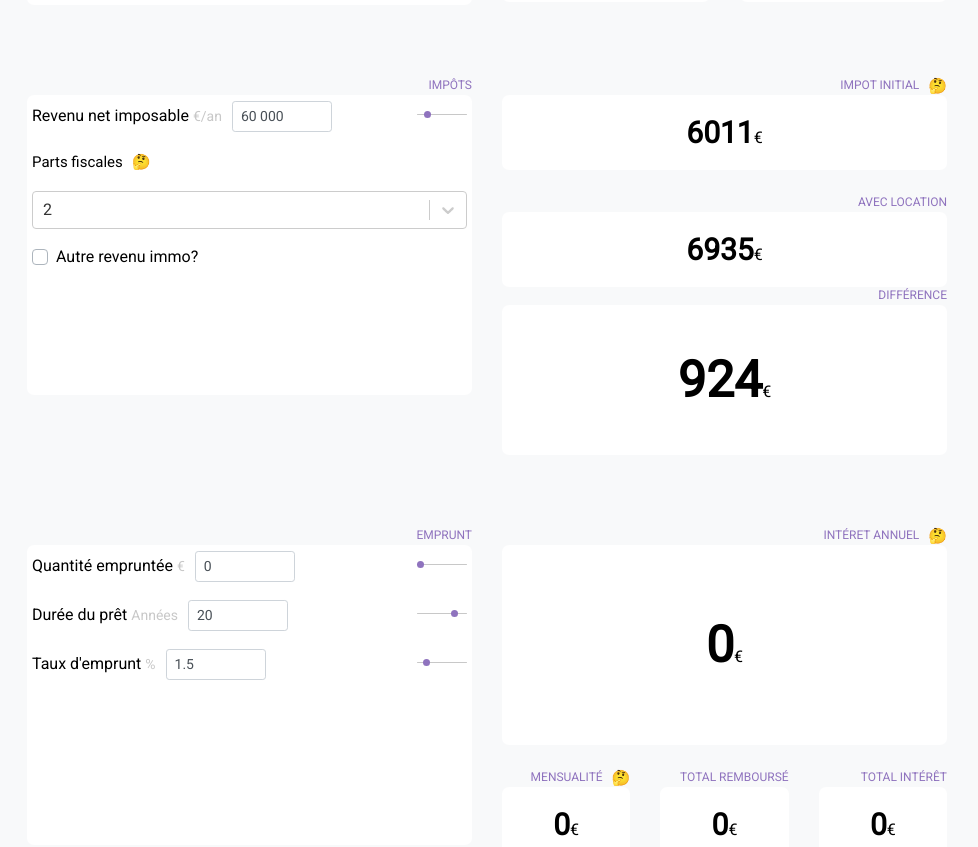
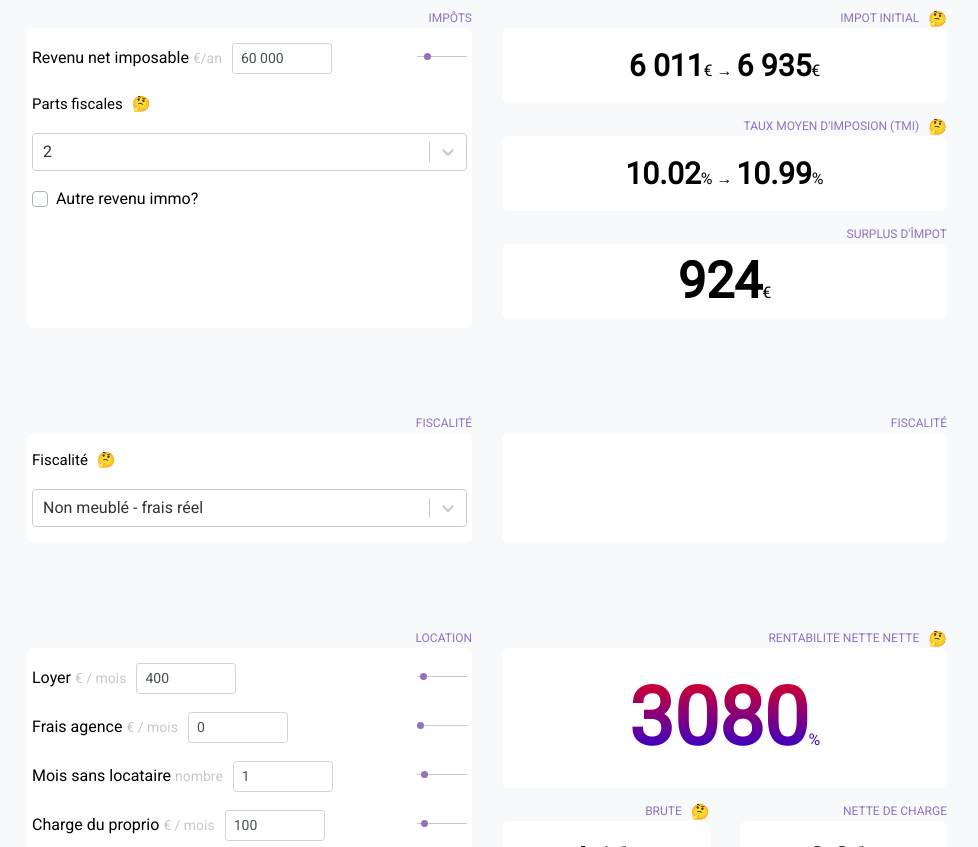
Before and after one commit to holtzy/immo-renta, a Gatsby site: page / in a window 1280 px wide. Shown: the part 743-1590 px from the top of the page, without its empty margins (153-1131 px from the left). Built offline with nearby package versions, Linux system fonts and the light colour scheme; Gatsby itself is replaced by a stand-in of ours.

Commit message:
small layout improvement

```diff
--- a/gatsby-config.js
+++ b/gatsby-config.js
@@ -20,6 +20,18 @@ module.exports = {
             },
         },
         `gatsby-plugin-react-helmet`,
-        `gatsby-plugin-less`
+        `gatsby-plugin-less`,
+        {
+            resolve: `gatsby-plugin-manifest`,
+            options: {
+                name: `Immo Renta`,
+                short_name: `Immo Renta`,
+                start_url: `/`,
+                background_color: `#f7f0eb`,
+                theme_color: `#69b3a2`,
+                display: `standalone`,
+                icon: `static/logo/Home_single_big.png`
+            },
+        }
     ]
 }
--- a/src/components/ClassicNumber.tsx
+++ b/src/components/ClassicNumber.tsx
@@ -23,3 +23,30 @@ export const ClassicNumber = ({ suffix, value, size }: ClassicNumberProps) => {
         </div>
     )
 }
+
+type EvolutionNumberProps = {
+    suffix: string;
+    valueBefore: string;
+    valueAfter: string;
+    size: number;
+}
+
+export const EvolutionNumber = ({ suffix, valueBefore, valueAfter, size }: EvolutionNumberProps) => {
+    return (
+        <div style={{
+            width: '100%',
+            height: '100%',
+            display: 'flex',
+            justifyContent: 'center',
+            alignItems: 'center'
+        }}>
+            <div>
+                <span style={{ fontSize: size, fontWeight: 'bold' }}>{valueBefore}</span>
+                <span>{suffix}</span>
+                <span>  &rarr;  </span>
+                <span style={{ fontSize: size, fontWeight: 'bold' }}>{valueAfter}</span>
+                <span>{suffix}</span>
+            </div>
+        </div>
+    )
+}
--- a/src/components/Tile.tsx
+++ b/src/components/Tile.tsx
@@ -12,7 +12,7 @@ type TileProps = {
 
 export default function Tile({ height, children, title, explanation }: TileProps) {
     return (
-        <>
+        <div className={"tile-container"}>
             <div className={"title-title-container"}>
                 <span className={'tile-title'}>{title}</span>
                 {explanation}
@@ -20,6 +20,6 @@ export default function Tile({ height, children, title, explanation }: TileProps
             <div style={{ height }} className={"tile-content"}>
                 {children}
             </div>
-        </>
+        </div>
     )
 }
--- a/src/components/tile.css
+++ b/src/components/tile.css
@@ -1,10 +1,15 @@
+.tile-container {
+    margin-top: 15px;
+}
+
 .tile-content {
     background-color: var(--background-light);
     transition: all var(--mode-transform-duration) ease;
     border-radius: 7px;
     width: 100%;
-    overflow: scroll;
-    padding: 5px;
+    overflow: hidden;
+    padding: 14px 5px;
+
 }
 
 .title-title-container {
--- a/src/pages/index.tsx
+++ b/src/pages/index.tsx
@@ -9,7 +9,7 @@ import Tile from "../components/Tile";
 import { SliderWithTitle } from "../components/SliderWithTitle";
 import { SelectWithTitle } from "../components/SelectWithTitle";
 import { ColoredNumber } from "../components/ColoredNumber";
-import { ClassicNumber } from "../components/ClassicNumber";
+import { ClassicNumber, EvolutionNumber } from "../components/ClassicNumber";
 import Layout from "../components/Layout";
 import Spacing from "../components/Spacing";
 import { RentabiliteBruteExplanationModal, RentabiliteNetNetExplanationModal, NewVsOldHouseExplanationModal } from "../components/ExplanationModals"
@@ -98,6 +98,7 @@ const IndexPage = () => {
 
   // Taxes
   const initialAnnualTax = computeAnnualTaxes(state.netAnnualRevenu, state.numberOfFiscalPeople)
+  const initialTMI = initialAnnualTax / state.netAnnualRevenu * 100
   const loyerImposable = state.fiscality === "nonMeubleMicro" ?
     annualRent * 0.7 :
     state.fiscality === "meuble" ?
@@ -105,6 +106,7 @@ const IndexPage = () => {
       annualRent
   const withLocationAnnualTax = computeAnnualTaxes((state.netAnnualRevenu + loyerImposable), state.numberOfFiscalPeople)
   const taxSurplus = withLocationAnnualTax - initialAnnualTax
+  const withLocationTMI = withLocationAnnualTax / (state.netAnnualRevenu + loyerImposable) * 100
 
   // Rentability
   const rentabiliteBrute = annualRent / (state.price + state.initialHouseBuildingWork + notarialFee) * 100
@@ -126,12 +128,11 @@ const IndexPage = () => {
         <br />
         <br />
         <br />
-        <br />
 
         <Row>
           {/* BIEN: INPUT */}
           <Col xs={12} md={6}>
-            <Tile height={280} title={"Bien"}>
+            <Tile height={290} title={"Bien"}>
               <SliderWithTitle
                 title={"Prix"}
                 unit={"€"}
@@ -215,7 +216,6 @@ const IndexPage = () => {
                 </Tile>
               </Col>
             </Row>
-            <br />
             <Row>
               <Col xs={12} md={6}>
                 <Tile height={121} title={"Prix total"} >
@@ -230,6 +230,147 @@ const IndexPage = () => {
               </Col>
             </Row>
 
+          </Col>
+        </Row>
+
+
+        <br />
+        <br />
+        <br />
+
+
+        <Row>
+          {/* EMPRUNT: INPUT*/}
+          <Col xs={12} md={6}>
+            <Tile height={190} title={"Emprunt"}>
+              <SliderWithTitle
+                title={"Quantité empruntée"}
+                unit={"€"}
+                min={0}
+                max={state.price}
+                onChange={e => updateState('loanAmount', formatNumberWithoutThousands(e.target.value))}
+                value={state.loanAmount}
+              />
+              <SliderWithTitle
+                title={"Durée du prêt"}
+                unit={"Années"}
+                min={0}
+                max={25}
+                onChange={e => updateState('loanLength', formatNumberWithoutThousands(e.target.value))}
+                value={state.loanLength}
+              />
+              <SliderWithTitle
+                title={"Taux d'emprunt"}
+                unit={"%"}
+                min={0.2}
+                max={8}
+                onChange={e => updateState('loanRate', formatNumberWithoutThousands(e.target.value))}
+                value={state.loanRate}
+              />
+            </Tile>
+          </Col>
+          {/* EMPRUNT: OUTPUT*/}
+          <Col xs={12} md={6}>
+            <Tile height={75} title={"Intéret annuel"} explanation={<RentabiliteBruteExplanationModal />} >
+              <ClassicNumber value={Math.round(loanInterestPerYear)} suffix={"€"} size={50} />
+            </Tile>
+            <Row>
+              <Col xs={12} md={4}>
+                <Tile height={75} title={"Mensualité"} explanation={<RentabiliteBruteExplanationModal />} >
+                  <ClassicNumber value={Math.round(mensuality)} suffix={"€"} size={30} />
+                </Tile>
+              </Col>
+              <Col xs={12} md={4}>
+                <Tile height={75} title={"Total Remboursé"} >
+                  <ClassicNumber value={Math.round(totalPaidBack)} suffix={"€"} size={30} />
+                </Tile>
+              </Col>
+              <Col xs={12} md={4}>
+                <Tile height={75} title={"Total intérêt"} >
+                  <ClassicNumber value={Math.round(totalLoanInterests)} suffix={"€"} size={30} />
+                </Tile>
+              </Col>
+            </Row>
+          </Col>
+        </Row>
+
+
+        <br />
+        <br />
+
+        <Row>
+          {/* IMPOTS: INPUT*/}
+          <Col xs={12} md={6}>
+            <Tile height={300} title={"Impôts"}>
+              <SliderWithTitle
+                title={"Revenu net imposable"}
+                unit={"€/an"}
+                min={10000}
+                max={300000}
+                onChange={e => updateState('netAnnualRevenu', formatNumberWithoutThousands(e.target.value))}
+                value={state.netAnnualRevenu}
+              />
+
+              <SelectWithTitle
+                options={numberOfFiscalPeopleOptions}
+                title={"Parts fiscales"}
+                value={state.numberOfFiscalPeople}
+                onChange={choice => updateState('numberOfFiscalPeople', choice.value)}
+                explanation={<RentabiliteBruteExplanationModal />}
+              />
+              <Form.Check
+                custom
+                type={'checkbox'}
+                label={`Autre revenu immo?`}
+                checked={false}
+                onChange={e => { console.log("todo") }}
+              />
+            </Tile>
+          </Col>
+
+          {/* IMPOTS: OUTPUT*/}
+          <Col xs={12} md={6}>
+            <Tile height={75} title={"Impot Initial"} explanation={<RentabiliteBruteExplanationModal />} >
+              <EvolutionNumber
+                valueBefore={formatNumberWithThousands(Math.round(initialAnnualTax))}
+                valueAfter={formatNumberWithThousands(Math.round(withLocationAnnualTax))}
+                suffix={"€"}
+                size={30} />
+            </Tile>
+            <Tile height={75} title={"Taux moyen d'imposion (TMI)"} explanation={<RentabiliteBruteExplanationModal />} >
+              <EvolutionNumber
+                valueBefore={Math.round(initialTMI * 100) / 100}
+                valueAfter={Math.round(withLocationTMI * 100) / 100}
+                suffix={"%"}
+                size={30} />
+            </Tile>
+            <Tile height={75} title={"Surplus d'împot"} >
+              <ClassicNumber value={Math.round(withLocationAnnualTax - initialAnnualTax)} suffix={"€"} size={50} />
+            </Tile>
+          </Col>
+        </Row>
+
+        <br />
+        <br />
+        <br />
+
+
+        {/* FISCALITE: OUTPUT*/}
+        <Row>
+          <Col xs={12} md={6}>
+            <Tile height={110} title={"Fiscalité"}>
+              <SelectWithTitle
+                options={fiscalOptions}
+                title={"Fiscalité"}
+                value={state.fiscality}
+                onChange={value => updateState('fiscality', value)}
+                explanation={<RentabiliteBruteExplanationModal />}
+              />
+            </Tile>
+          </Col>
+          <Col xs={12} md={6}>
+            <Tile height={110} title={"Fiscalité"}>
+            </Tile>
           </Col>
         </Row>
 
@@ -293,7 +434,6 @@ const IndexPage = () => {
             <Tile height={140} title={"Rentabilite nette nette"} explanation={<RentabiliteNetNetExplanationModal />} >
               <ColoredNumber value={Math.round(rentabiliteNetNet * 100) / 100} suffix={"%"} />
             </Tile>
-            <br />
             <Row>
               <Col xs={12} md={6}>
                 <Tile height={75} title={"Brute"} explanation={<RentabiliteBruteExplanationModal />} >
@@ -310,140 +450,6 @@ const IndexPage = () => {
 
         </Row>
 
-        <br />
-        <br />
-        <br />
-
-        <Row>
-          {/* IMPOTS: INPUT*/}
-          <Col xs={12} md={6}>
-            <Tile height={300} title={"Impôts"}>
-              <SliderWithTitle
-                title={"Revenu net imposable"}
-                unit={"€/an"}
-                min={10000}
-                max={300000}
-                onChange={e => updateState('netAnnualRevenu', formatNumberWithoutThousands(e.target.value))}
-                value={state.netAnnualRevenu}
-              />
-
-              <SelectWithTitle
-                options={numberOfFiscalPeopleOptions}
-                title={"Parts fiscales"}
-                value={state.numberOfFiscalPeople}
-                onChange={choice => updateState('numberOfFiscalPeople', choice.value)}
-                explanation={<RentabiliteBruteExplanationModal />}
-              />
-              <Form.Check
-                custom
-                type={'checkbox'}
-                label={`Autre revenu immo?`}
-                checked={false}
-                onChange={e => { console.log("todo") }}
-              />
-            </Tile>
-          </Col>
-
-          {/* IMPOTS: OUTPUT*/}
-          <Col xs={12} md={6}>
-            <Tile height={75} title={"Impot Initial"} explanation={<RentabiliteBruteExplanationModal />} >
-              <ClassicNumber value={Math.round(initialAnnualTax)} suffix={"€"} size={30} />
-            </Tile>
-            <br />
-            <Tile height={75} title={"Avec location"} >
-              <ClassicNumber value={Math.round(withLocationAnnualTax)} suffix={"€"} size={30} />
-            </Tile>
-            <Tile height={150} title={"Différence"} >
-              <ClassicNumber value={Math.round(withLocationAnnualTax - initialAnnualTax)} suffix={"€"} size={50} />
-            </Tile>
-          </Col>
-        </Row>
-
-        <br />
-        <br />
-        <br />
-
-
-        <Row>
-          {/* EMPRUNT: INPUT*/}
-          <Col xs={12} md={6}>
-            <Tile height={300} title={"Emprunt"}>
-              <SliderWithTitle
-                title={"Quantité empruntée"}
-                unit={"€"}
-                min={0}
-                max={state.price}
-                onChange={e => updateState('loanAmount', formatNumberWithoutThousands(e.target.value))}
-                value={state.loanAmount}
-              />
-              <SliderWithTitle
-                title={"Durée du prêt"}
-                unit={"Années"}
-                min={0}
-                max={25}
-                onChange={e => updateState('loanLength', formatNumberWithoutThousands(e.target.value))}
-                value={state.loanLength}
-              />
-              <SliderWithTitle
-                title={"Taux d'emprunt"}
-                unit={"%"}
-                min={0.2}
-                max={8}
-                onChange={e => updateState('loanRate', formatNumberWithoutThousands(e.target.value))}
-                value={state.loanRate}
-              />
-            </Tile>
-          </Col>
-          {/* EMPRUNT: OUTPUT*/}
-          <Col xs={12} md={6}>
-            <Tile height={200} title={"Intéret annuel"} explanation={<RentabiliteBruteExplanationModal />} >
-              <ClassicNumber value={Math.round(loanInterestPerYear)} suffix={"€"} size={50} />
-            </Tile>
-            <br />
-            <Row>
-              <Col xs={12} md={4}>
-                <Tile height={75} title={"Mensualité"} explanation={<RentabiliteBruteExplanationModal />} >
-                  <ClassicNumber value={Math.round(mensuality)} suffix={"€"} size={30} />
-                </Tile>
-              </Col>
-              <Col xs={12} md={4}>
-                <Tile height={75} title={"Total Remboursé"} >
-                  <ClassicNumber value={Math.round(totalPaidBack)} suffix={"€"} size={30} />
-                </Tile>
-              </Col>
-              <Col xs={12} md={4}>
-                <Tile height={75} title={"Total intérêt"} >
-                  <ClassicNumber value={Math.round(totalLoanInterests)} suffix={"€"} size={30} />
-                </Tile>
-              </Col>
-            </Row>
-          </Col>
-        </Row>
-
-        <br />
-        <br />
-        <br />
-
-
-        <Row>
-          <Col xs={12} md={6}>
-            <Tile height={300} title={"Fiscalité"}>
-              <SelectWithTitle
-                options={fiscalOptions}
-                title={"Fiscalité"}
-                value={state.fiscality}
-                onChange={value => updateState('fiscality', value)}
-                explanation={<RentabiliteBruteExplanationModal />}
-              />
-            </Tile>
-          </Col>
-          <Col xs={12} md={6}>
-            <Tile height={300} title={"Fiscalité"}>
-            </Tile>
-          </Col>
-        </Row>
-
-
 
 
         <Spacing />
```
Also changed, not shown: package.json (+6 -1 lines), static/logo/Home_single_big.png (added), 1 other file.
